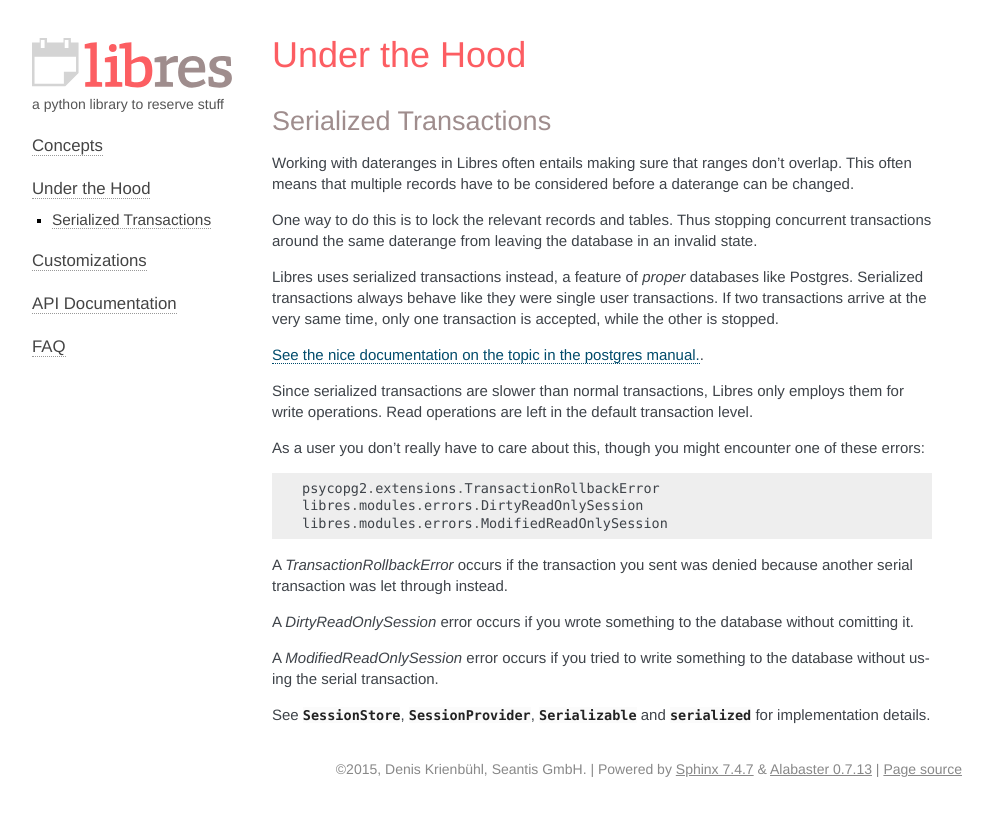
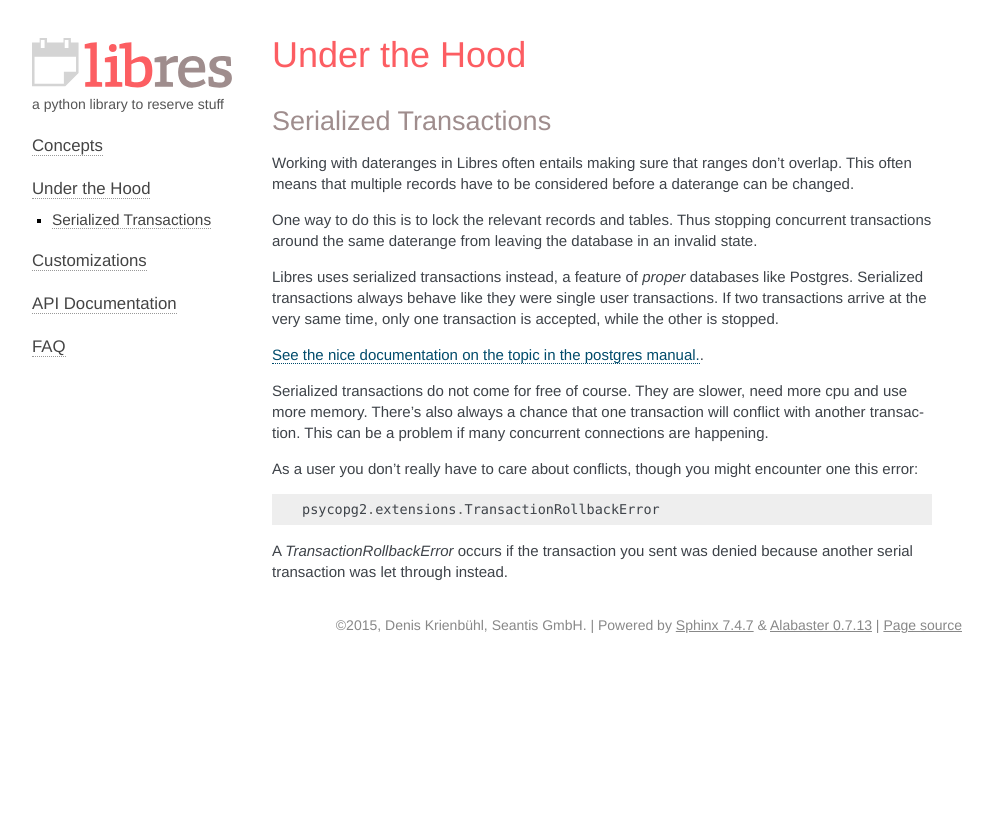
Before and after one commit to seantis/libres, a Sphinx documentation site: the page built from docs/under_the_hood.rst, in a window 1280 px wide. Shown: the top 816 px of the page, without its empty margins (148-1141 px from the left). Built offline with Sphinx 7.4.7, drawn with Linux system fonts in a browser that asks for light colours.

Commit message:
Update documentation

```diff
--- a/docs/under_the_hood.rst
+++ b/docs/under_the_hood.rst
@@ -16,33 +16,21 @@ database in an invalid state.
 
 Libres uses serialized transactions instead, a feature of *proper*
 databases like Postgres. Serialized transactions always behave like they were
-single user transactions. If two  transactions arrive at the very same time,
+single user transactions. If two transactions arrive at the very same time,
 only one transaction is accepted, while the other is stopped.
 
 `See the nice documentation on the topic in the postgres manual.
 <http://www.postgresql.org/docs/current/static/transaction-iso.html>`_.
 
-Since serialized transactions are slower than normal transactions, Libres only
-employs them for write operations. Read operations are left in the default
-transaction level.
+Serialized transactions do not come for free of course. They are slower, need
+more cpu and use more memory. There's also always a chance that one transaction
+will conflict with another transaction. This can be a problem if many
+concurrent connections are happening.
 
-As a user you don't really have to care about this, though you might encounter
-one of these errors::
+As a user you don't really have to care about conflicts, though you might
+encounter one this error::
 
     psycopg2.extensions.TransactionRollbackError
-    libres.modules.errors.DirtyReadOnlySession
-    libres.modules.errors.ModifiedReadOnlySession
 
 A `TransactionRollbackError` occurs if the transaction you sent was denied
 because another serial transaction was let through instead.
-
-A `DirtyReadOnlySession` error occurs if you wrote something to the database
-without comitting it.
-
-A `ModifiedReadOnlySession` error occurs if you tried to write something to
-the database without using the serial transaction.
-
-See :class:`~libres.context.session.SessionStore`,
-:class:`~libres.context.session.SessionProvider`,
-:class:`~libres.context.session.Serializable` and
-:class:`~libres.context.session.serialized` for implementation details.
```
Also changed, not shown: 1 other file.
